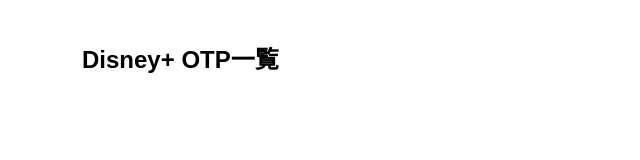
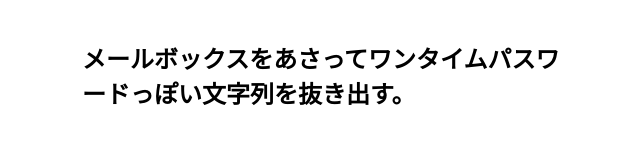
Before and after one commit to ktakikomi/MailViewer, a plain HTML site: page index.html in a window 1280 px wide. Shown: the whole page, without its empty margins (308-948 px from the left). Drawn offline with Linux system fonts and the light colour scheme.

Commit message:
タイトル表記変更

```diff
--- a/index.html
+++ b/index.html
@@ -2,11 +2,11 @@
 <html lang="ja">
 <head>
   <meta charset="UTF-8">
-  <title>Disney+ OTP一覧</title>
+  <title>OTP一覧</title>
   <script src="https://accounts.google.com/gsi/client" async defer></script>
 </head>
 <body style="font-family:sans-serif; max-width:500px; margin:40px auto;">
-  <h2>Disney+ OTP一覧</h2>
+  <h2>メールボックスをあさってワンタイムパスワードっぽい文字列を抜き出す。</h2>
 
   <div id="g_id_onload"
        data-client_id="126227866579-60qfbjv5jmqq8jpquoh7dg0k7p74lr1t.apps.googleusercontent.com"
```
